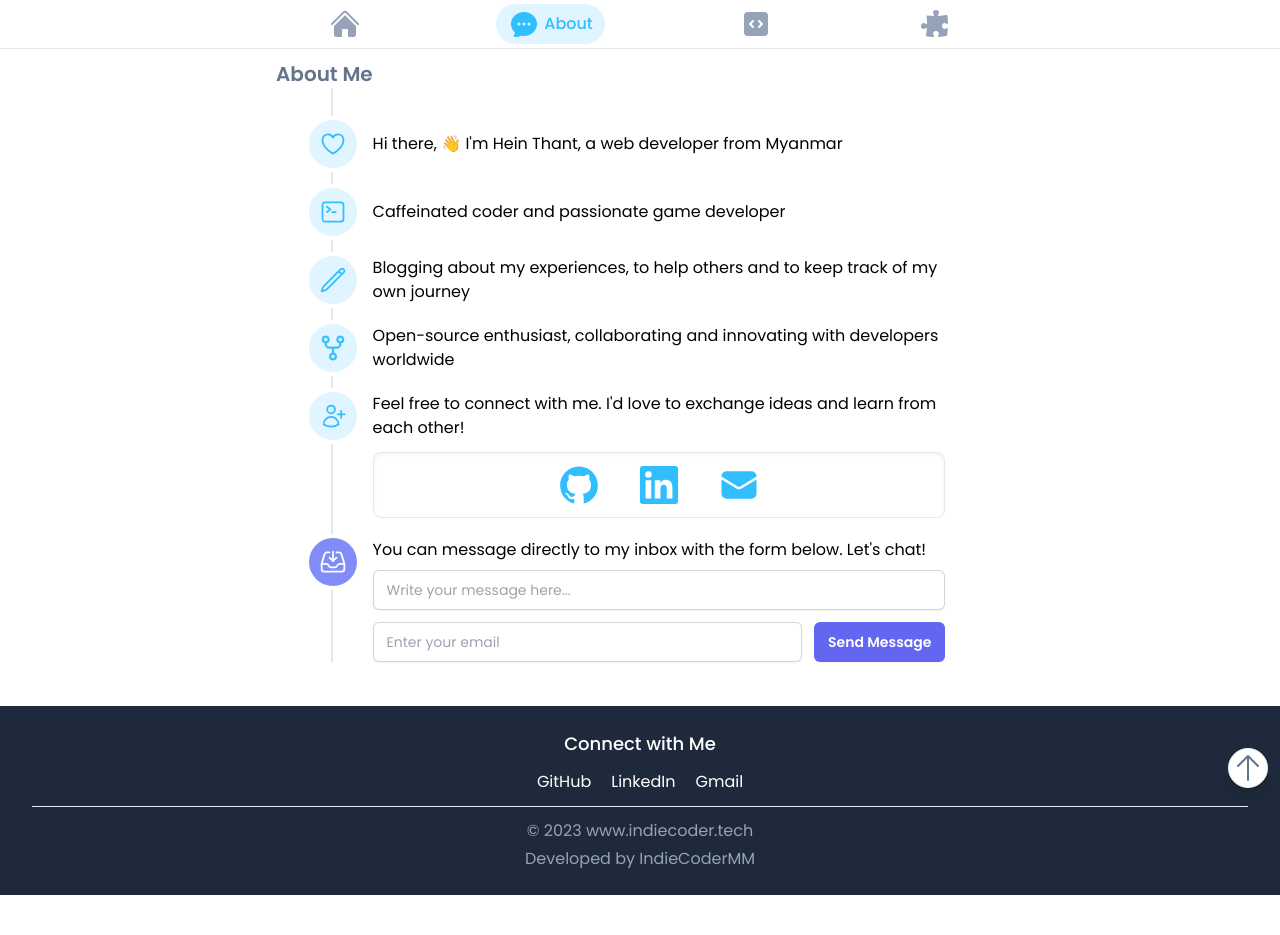
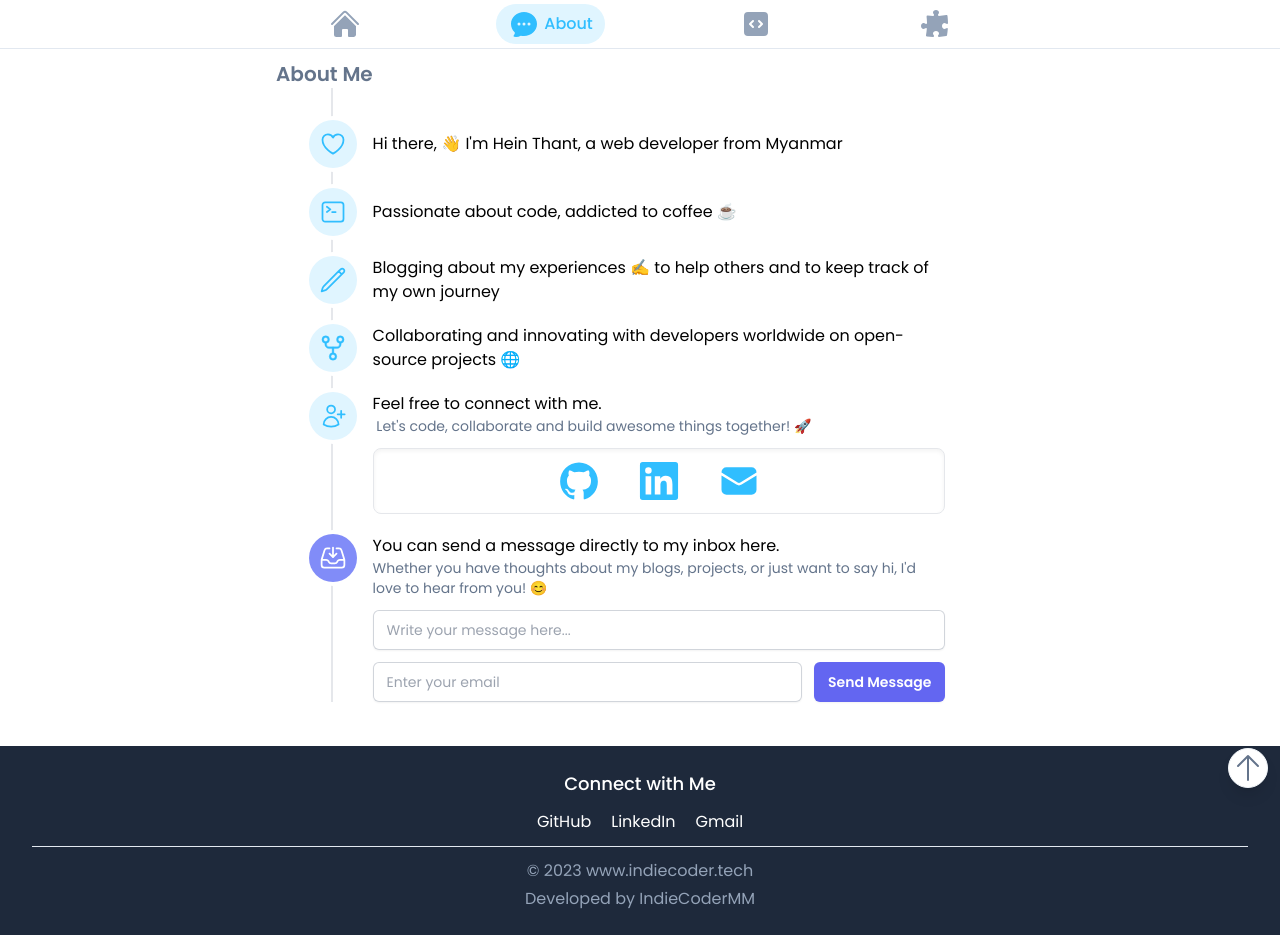
Before and after one commit to IndieCoderMM/indiecoder-blog, a Next.js app: page /about in a window 1280 px wide. Before the commit the page ends 895 px from the top, so only its background shows below. Built offline with nearby package versions, Linux system fonts and the light colour scheme; no server answers.

Commit message:
Implement formspree

```diff
--- a/app/about/page.tsx
+++ b/app/about/page.tsx
@@ -22,12 +22,15 @@ const AboutPage = () => {
           <div className={iconStyle + ' bg-accent-color-light'}>
             <UserPlusIcon className="w-7 h-7 text-accent-color" />
           </div>
-          <div>
+          <div className="flex-1">
             <p>
-              Feel free to connect with me. I&apos;d love to exchange ideas and
-              learn from each other!
+              Feel free to connect with me.
+              <p className="text-sm text-slate-500">
+                &nbsp;Let&apos;s code, collaborate and build awesome things
+                together! 🚀
+              </p>
             </p>
-            <div className="flex items-center justify-center shadow-inner md:gap-10 p-3 text-3xl border rounded-lg mt-3">
+            <div className="flex items-center justify-center shadow-inner gap-5 md:gap-10 p-3 text-3xl border rounded-lg mt-3">
               {SocialLinks.map((link) => (
                 <Link
                   href={link.href}
@@ -47,9 +50,10 @@ const AboutPage = () => {
             <InboxArrowDownIcon className="w-7 h-7 text-white" />
           </div>
           <div className="flex-1">
-            <p>
-              You can message directly to my inbox with the form below. Let's
-              chat!
+            <p>You can send a message directly to my inbox here.</p>
+            <p className="text-sm text-slate-500">
+              Whether you have thoughts about my blogs, projects, or just want
+              to say hi, I&apos;d love to hear from you! 😊
             </p>
             <ContactForm />
           </div>
--- a/components/CommentWidget.tsx
+++ b/components/CommentWidget.tsx
@@ -3,8 +3,8 @@
 import Giscus from '@giscus/react';
 
 const REPO_NAME = 'IndieCoderMM/indiecoder-blog';
-const REPO_ID = process.env.NEXT_PUBLIC_REPO_ID || '';
-const CATEGORY_ID = process.env.NEXT_PUBLIC_CATEGORY_ID || '';
+const REPO_ID = process.env.NEXT_PUBLIC_REPO_ID || 'Repoid';
+const CATEGORY_ID = process.env.NEXT_PUBLIC_CATEGORY_ID || 'CategoryId';
 
 export default function CommentWidget() {
   return (
--- a/components/ContactForm.tsx
+++ b/components/ContactForm.tsx
@@ -1,22 +1,50 @@
+'use client';
+
+import { useForm, ValidationError } from '@formspree/react';
+
+const FORM_ID = process.env.NEXT_PUBLIC_FORM_ID || 'myformid';
+
 const ContactForm = () => {
+  const [state, handleSubmit] = useForm(FORM_ID);
   return (
-    <div>
+    <form onSubmit={handleSubmit} className="grid gap-3 mt-3">
+      {state.succeeded && (
+        <p className="text-sm bg-green-200 text-green-800 rounded-sm p-2">
+          <strong>Message Sent! 💌</strong>
+          <p className="text-xs">
+            Thanks for reaching out to me! 😃 Your message has made its way to
+            my inbox, and I can't wait to read it.
+          </p>
+        </p>
+      )}
       <div>
-        <label htmlFor="message-input" className="sr-only">
+        <label htmlFor="message" className="sr-only">
           Message
         </label>
-        <div className="mt-2">
+        <div>
           <input
             type="text"
-            name="message-input"
-            id="message-input"
+            name="message"
+            id="message"
             required
             placeholder="Write your message here..."
             className="inputField"
           />
+          <ValidationError
+            prefix="Message"
+            field="message"
+            errors={state.errors}
+            className="text-xs text-rose-600"
+          />
         </div>
       </div>
-      <div className="mt-3 flex flex-col md:flex-row gap-3">
+      <ValidationError
+        prefix="Email"
+        field="email"
+        errors={state.errors}
+        className="text-xs text-rose-600"
+      />
+      <div className="flex flex-col md:flex-row gap-3">
         <label htmlFor="email-address" className="sr-only">
           Email address
         </label>
@@ -29,11 +57,15 @@ const ContactForm = () => {
           className="inputField"
           placeholder="Enter your email"
         />
-        <button type="submit" className="primaryBtn">
+        <button
+          type="submit"
+          className="primaryBtn"
+          disabled={state.submitting}
+        >
           Send Message
         </button>
       </div>
-    </div>
+    </form>
   );
 };
 
--- a/components/PostPreview.tsx
+++ b/components/PostPreview.tsx
@@ -53,7 +53,7 @@ const PostPreview = (props: Post) => {
           ))}
         </ul>
 
-        <div className="relative flexBetween text-gray-400 text-sm mt-3">
+        <div className="flexBetween flex-wrap text-gray-400 text-sm mt-3">
           <div className="flexCenter gap-1">
             <CalendarDaysIcon
               className={iconStyle}
--- a/constants/index.ts
+++ b/constants/index.ts
@@ -45,17 +45,17 @@ export const AboutMe = [
   },
   {
     key: 'headline',
-    text: 'Caffeinated coder and passionate game developer',
+    text: 'Passionate about code, addicted to coffee ☕',
     icon: CommandLineIcon,
   },
   {
     key: 'blogging',
-    text: 'Blogging about my experiences, to help others and to keep track of my own journey',
+    text: 'Blogging about my experiences ✍ to help others and to keep track of my own journey',
     icon: PencilIcon,
   },
   {
     key: 'opensource',
-    text: 'Open-source enthusiast, collaborating and innovating with developers worldwide',
+    text: 'Collaborating and innovating with developers worldwide on open-source projects 🌐',
     icon: RepoForkedIcon,
   },
 ];
```
